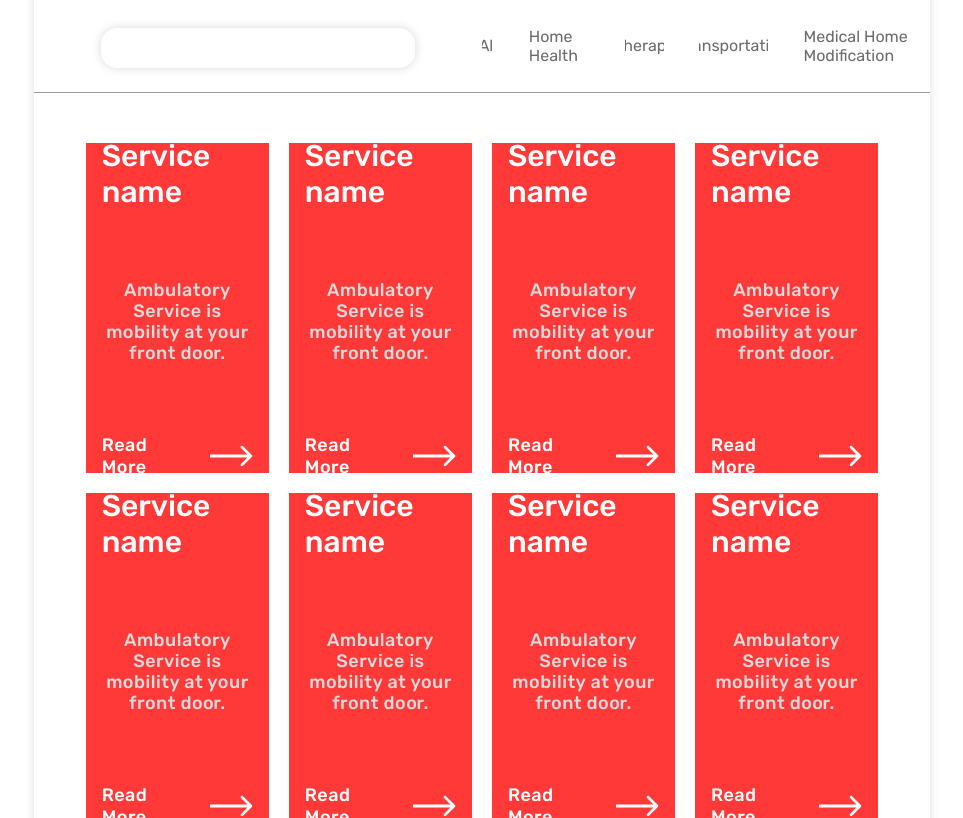
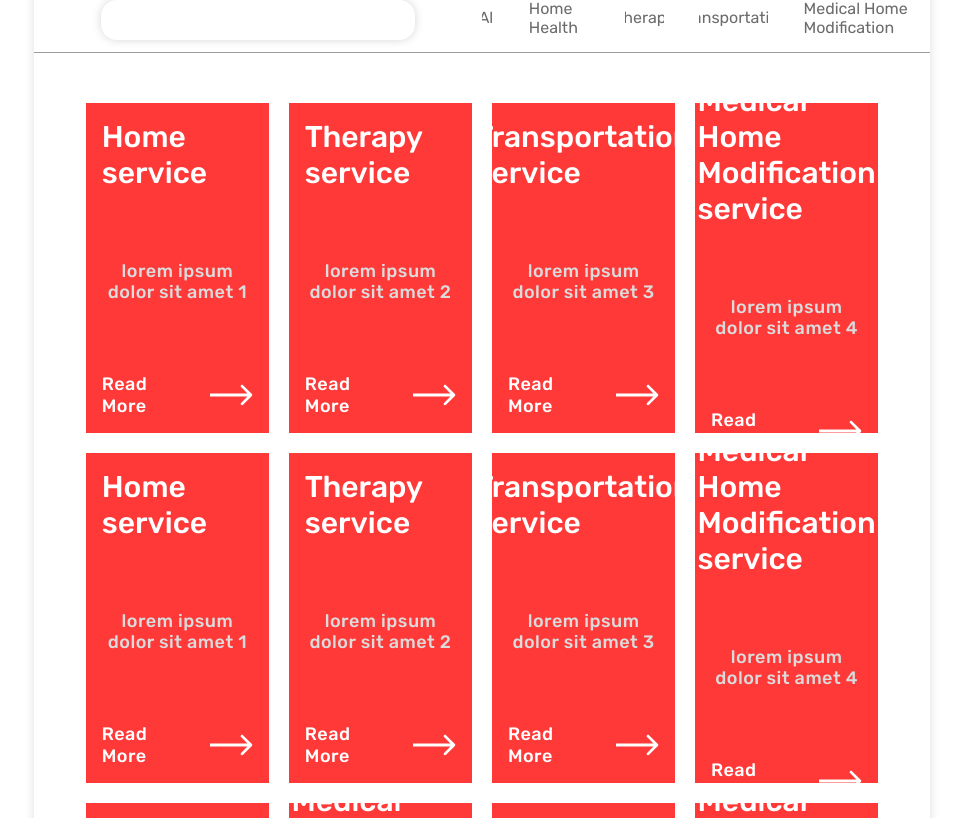
Before and after one commit to aregghaz/call-care-web, a Next.js app: page /services in a window 1280 px wide. Shown: the part 1202-2020 px from the top of the page, without its empty margins (158-1121 px from the left). Built offline with nearby package versions, Linux system fonts and the light colour scheme.

Commit message:
services sorting

```diff
--- a/components/big-service/big-service.tsx
+++ b/components/big-service/big-service.tsx
@@ -4,17 +4,21 @@ import Link from "next/link";
 import ArrowRight from "@/svgs/arrowRight";
 
 export interface BigServiceProps {
-
+    name: string,
+    description: string,
+    link?: string
 }
 
 const BigService:FC<BigServiceProps> = ({
-
+    name = "",
+    description = "",
+    link = "",
 }) => {
     return (
         <div className={cls.main}>
-            <h2>Service name</h2>
-            <p>Ambulatory Service is mobility at your front door.</p>
-            <Link href={"/"}>
+            <h2>{name}</h2>
+            <p>{description}</p>
+            <Link href={link}>
                 Read More
                 <ArrowRight color={"white"}/>
             </Link>
--- a/pages/services.tsx
+++ b/pages/services.tsx
@@ -1,4 +1,4 @@
-import React, {FC} from "react"
+import React, {FC, useEffect, useState} from "react"
 import cls from "../styles/Services.module.scss"
 import Image from "next/image";
 import {Autoplay, EffectCoverflow, EffectFade, Navigation, Pagination} from "swiper";
@@ -10,6 +10,8 @@ import 'swiper/css/pagination'
 import BigService from "@/components/big-service/big-service";
 import "swiper/css/navigation"
 import useScreenSize from "@/hooks/useScreenSize";
+import {symlink} from "fs";
+import Type = module
 
 const Serivces:FC<any> = ({
 
@@ -19,6 +21,92 @@ const Serivces:FC<any> = ({
         evt.target.style.height = "50px";
         evt.target.style.height = (evt.target.scrollHeight)+"px";
     }
+
+    type serviceTypes = "HomeHealth" | "Therapy" | "Transportation" | "MedicalHomeModification"
+
+    type TypeService = {
+        serviceType: serviceTypes,
+        serviceName: string,
+        description: string,
+    }
+
+    const allServices:Array<TypeService> = [
+        {
+            serviceType: "HomeHealth",
+            serviceName: "Home service",
+            description: "lorem ipsum dolor sit amet 1",
+        },
+        {
+            serviceType: "Therapy",
+            serviceName: "Therapy service",
+            description: "lorem ipsum dolor sit amet 2",
+        },
+        {
+            serviceType: "Transportation",
+            serviceName: "Transportation service",
+            description: "lorem ipsum dolor sit amet 3",
+        },
+        {
+            serviceType: "MedicalHomeModification",
+            serviceName: "Medical Home Modification service",
+            description: "lorem ipsum dolor sit amet 4",
+        },
+        {
+            serviceType: "HomeHealth",
+            serviceName: "Home service",
+            description: "lorem ipsum dolor sit amet 1",
+        },
+        {
+            serviceType: "Therapy",
+            serviceName: "Therapy service",
+            description: "lorem ipsum dolor sit amet 2",
+        },
+        {
+            serviceType: "Transportation",
+            serviceName: "Transportation service",
+            description: "lorem ipsum dolor sit amet 3",
+        },
+        {
+            serviceType: "MedicalHomeModification",
+            serviceName: "Medical Home Modification service",
+            description: "lorem ipsum dolor sit amet 4",
+        },
+        {
+            serviceType: "Transportation",
+            serviceName: "Transportation service",
+            description: "lorem ipsum dolor sit amet 3",
+        },
+        {
+            serviceType: "MedicalHomeModification",
+            serviceName: "Medical Home Modification service",
+            description: "lorem ipsum dolor sit amet 4",
+        },
+        {
+            serviceType: "HomeHealth",
+            serviceName: "Home service",
+            description: "lorem ipsum dolor sit amet 1",
+        },
+        {
+            serviceType: "MedicalHomeModification",
+            serviceName: "Medical Home Modification service",
+            description: "lorem ipsum dolor sit amet 4",
+        },
+    ]
+
+    const [type, setType] = useState<serviceTypes | "All">("All")
+    const [services, setServices] = useState<Array<TypeService>>(allServices)
+
+    const handleTypeChange = (e) => {
+        setType(e.target.id)
+    }
+
+    useEffect(() => {
+        setServices(
+            allServices.filter(item => {
+                return type === "All" ? item : item.serviceType === type
+            })
+        )
+    }, [type])
 
     return (
         <>
@@ -92,23 +180,23 @@ const Serivces:FC<any> = ({
                             <nav>
                                 <ul>
                                     <li>
-                                        <span>All</span>
+                                        <span id={"All"} onClick={handleTypeChange}>All</span>
                                         <div className={cls.line}></div>
                                     </li>
                                     <li>
-                                        <span>Home Health</span>
+                                        <span id={"HomeHealth"} onClick={handleTypeChange}>Home Health</span>
                                         <div className={cls.line}></div>
                                     </li>
                                     <li>
-                                        <span>Therapy</span>
+                                        <span id={"Therapy"} onClick={handleTypeChange}>Therapy</span>
                                         <div className={cls.line}></div>
                                     </li>
                                     <li>
-                                        <span>Transportation</span>
+                                        <span id={"Transportation"} onClick={handleTypeChange}>Transportation</span>
                                         <div className={cls.line}></div>
                                     </li>
                                     <li>
-                                        <span> Medical Home Modification</span>
+                                        <span id={"MedicalHomeModification"} onClick={handleTypeChange}>Medical Home Modification</span>
                                         <div className={cls.line}></div>
                                     </li>
                                 </ul>
@@ -116,14 +204,13 @@ const Serivces:FC<any> = ({
                         </div>
                     </div>
                     <div className={cls.serviceContent}>
-                        <BigService />
-                        <BigService />
-                        <BigService />
-                        <BigService />
-                        <BigService />
-                        <BigService />
-                        <BigService />
-                        <BigService />
+                        {
+                            services.map(item => {
+                                return (
+                                    <BigService name={item.serviceName} description={item.description} link={"/"}/>
+                                )
+                            })
+                        }
                     </div>
                 </div>
             </section>
```
